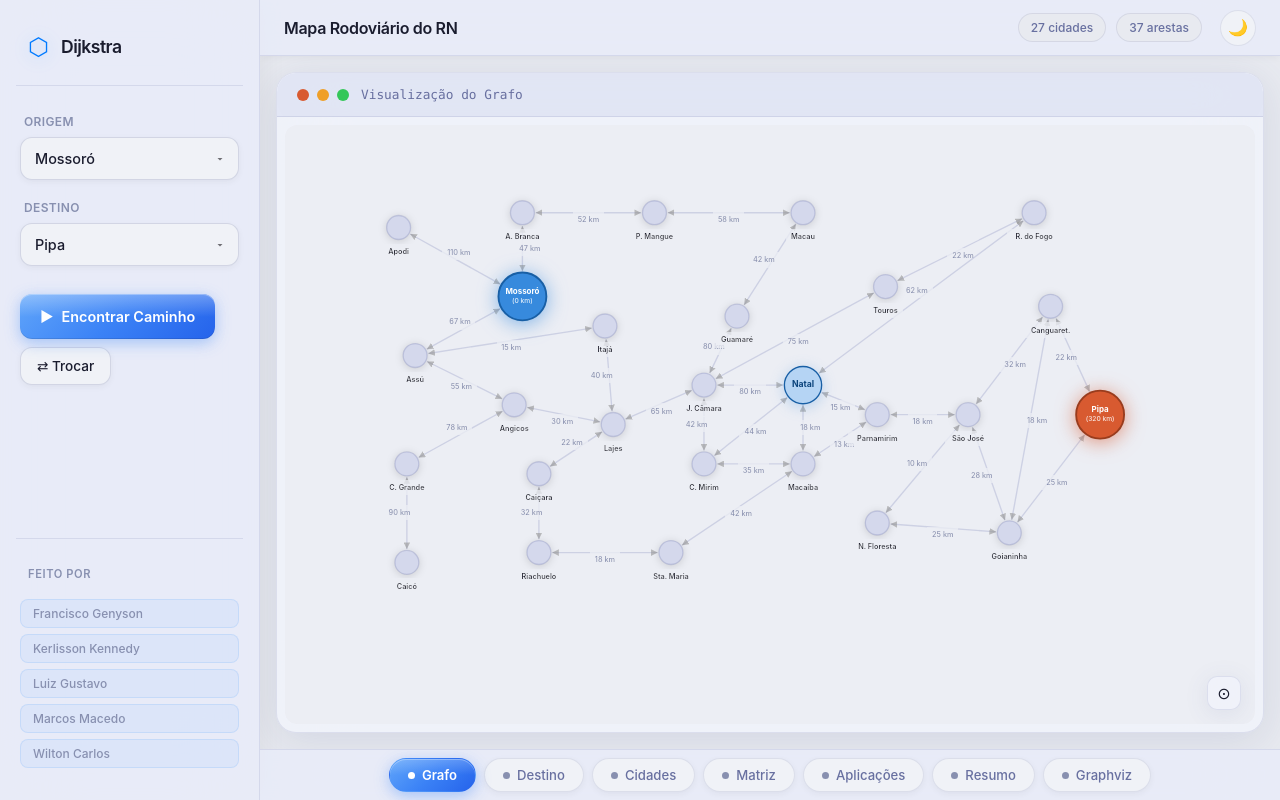
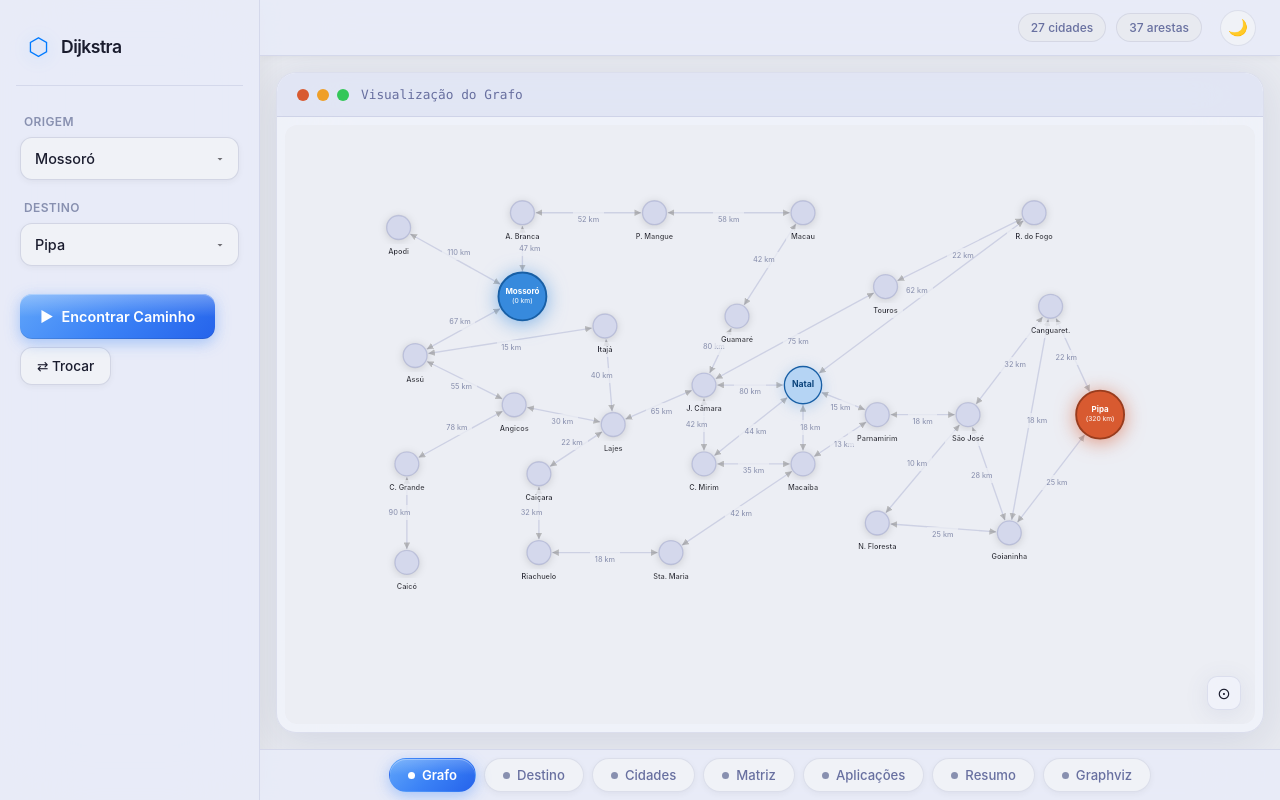
Before and after one commit to kerlisonz/-ProjetoDijkstra, a Flask app: page / in a window 1280 px wide. Run offline with Flask 3, Linux system fonts and the light colour scheme.

Commit message:
still updating

```diff
--- a/static/style.css
+++ b/static/style.css
@@ -259,7 +259,7 @@ select:focus {
 
 /* ── Topbar ───────────────────────────────────────────────── */
 .topbar {
-  display: flex; align-items: center; justify-content: space-between;
+  display: flex; align-items: center; justify-content: flex-end;
   padding: 0 24px; height: 56px;
   background: var(--sidebar);
   backdrop-filter: blur(40px) saturate(180%);
@@ -269,12 +269,6 @@ select:focus {
   box-shadow: 0 1px 8px rgba(0, 0, 0, 0.05);
 }
 .topbar-title { display: flex; align-items: center; }
-.topbar-label {
-  font-size: 1rem;
-  font-weight: 600;
-  color: var(--text);
-  letter-spacing: -0.02em;
-}
 .topbar-meta { display: flex; gap: 10px; align-items: center; }
 .meta-chip {
   font-size: 0.75rem; font-weight: 500; padding: 6px 12px; border-radius: 20px;
--- a/templates/index.html
+++ b/templates/index.html
@@ -32,16 +32,6 @@
       <button class="btn-run" id="btn-run"><span>▶</span> Encontrar Caminho</button>
       <button class="btn-swap" id="btn-swap">⇄ Trocar</button>
     </nav>
-    <div class="sidebar-footer">
-      <div class="nav-section-label">Feito por</div>
-      <div class="team-credits">
-        <div class="team-member">Francisco Genyson</div>
-        <div class="team-member">Kerlisson Kennedy</div>
-        <div class="team-member">Luiz Gustavo</div>
-        <div class="team-member">Marcos Macedo</div>
-        <div class="team-member">Wilton Carlos</div>
-      </div>
-    </div>
   </aside>
 
   <!-- ── MAIN ──────────────────────────────────────────────── -->
@@ -50,7 +40,6 @@
     <!-- Topbar -->
     <header class="topbar">
       <div class="topbar-title">
-        <span class="topbar-label">Mapa Rodoviário do RN</span>
       </div>
       <div class="topbar-meta">
         <span class="meta-chip">27 cidades</span>
```
